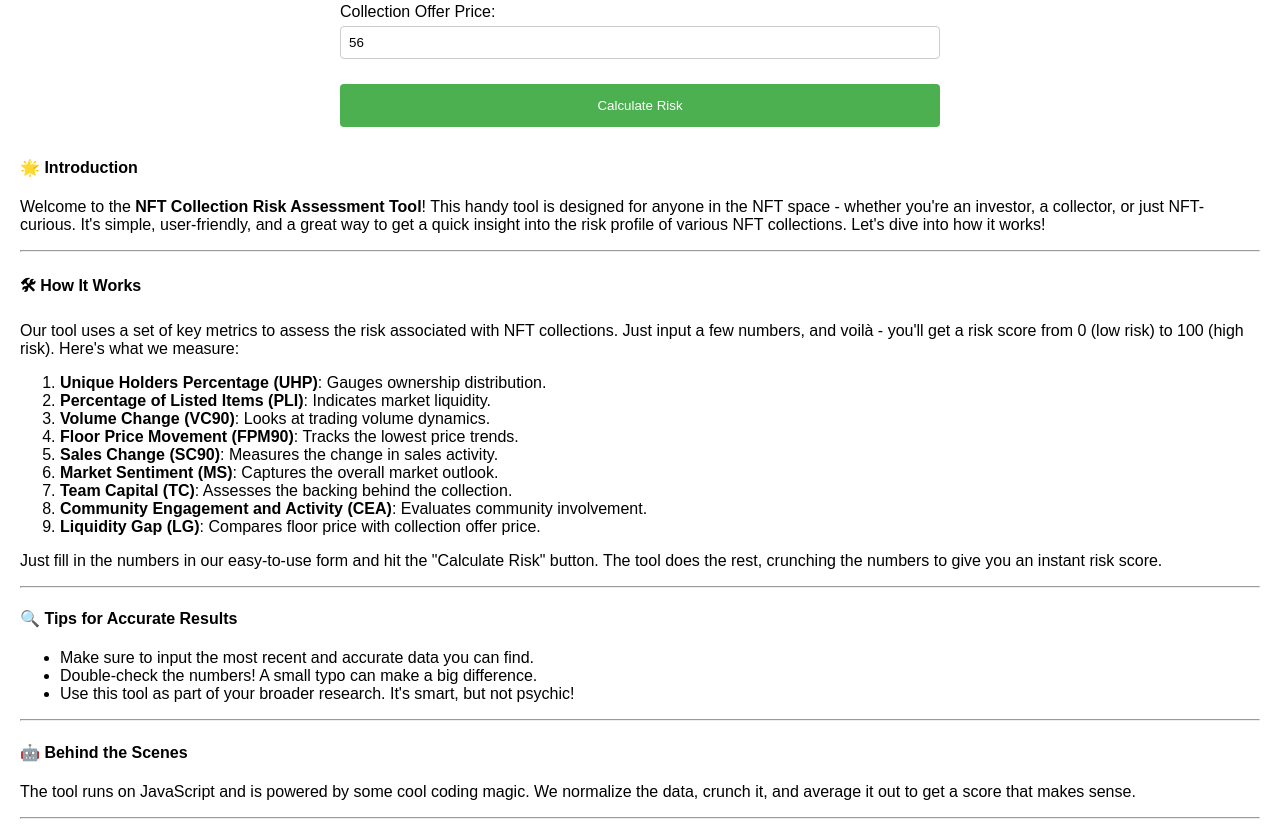
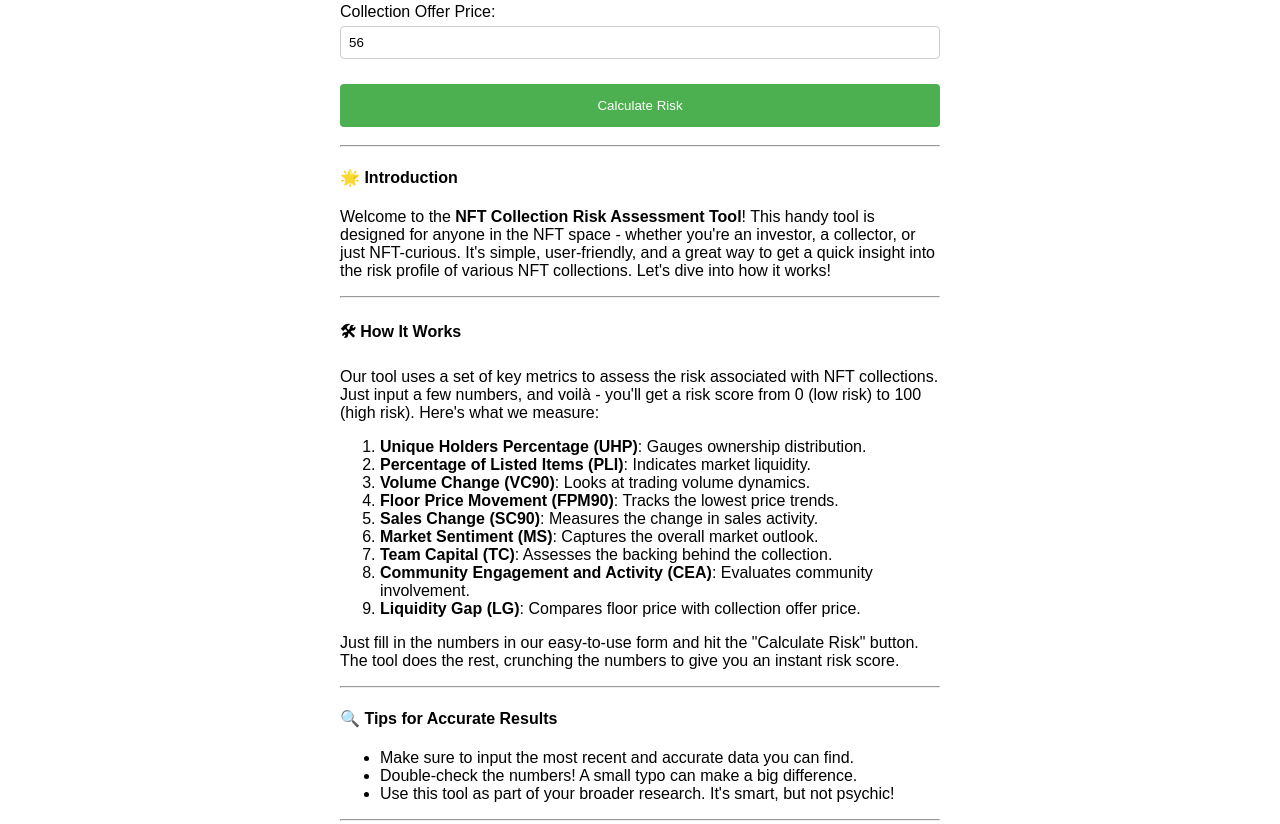
Before and after one commit to elhoucine/nft-risk-assessment, a plain HTML site: page index.html in a window 1280 px wide. Shown: the part 716-1540 px from the top of the page. Drawn offline with Linux system fonts and the light colour scheme.

Commit message:
update docs

```diff
--- a/index.html
+++ b/index.html
@@ -10,6 +10,11 @@
             font-family: Arial, sans-serif;
             margin: 20px;
             padding: 0;
+        }
+
+        .docs {
+            max-width: 600px;
+            margin: auto;
         }
 
         .container {
@@ -102,6 +107,7 @@
     </div>
 
     <div class="docs">
+        <hr/>
         <h4 id="-introduction">🌟 Introduction</h4>
         <p>Welcome to the <strong>NFT Collection Risk Assessment Tool</strong>! This handy tool is designed for anyone
             in the
```
